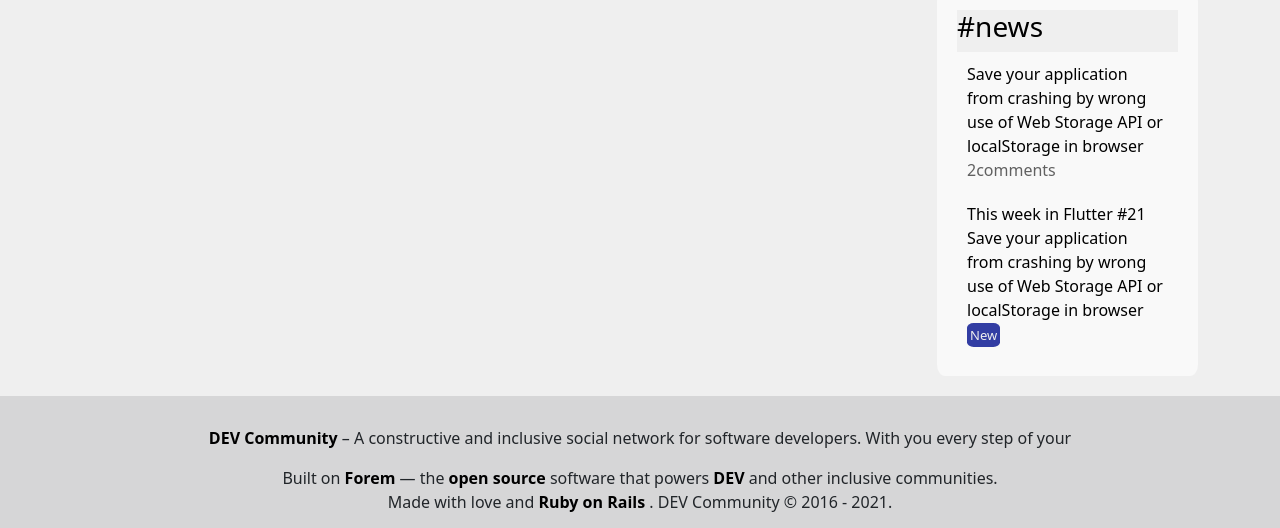
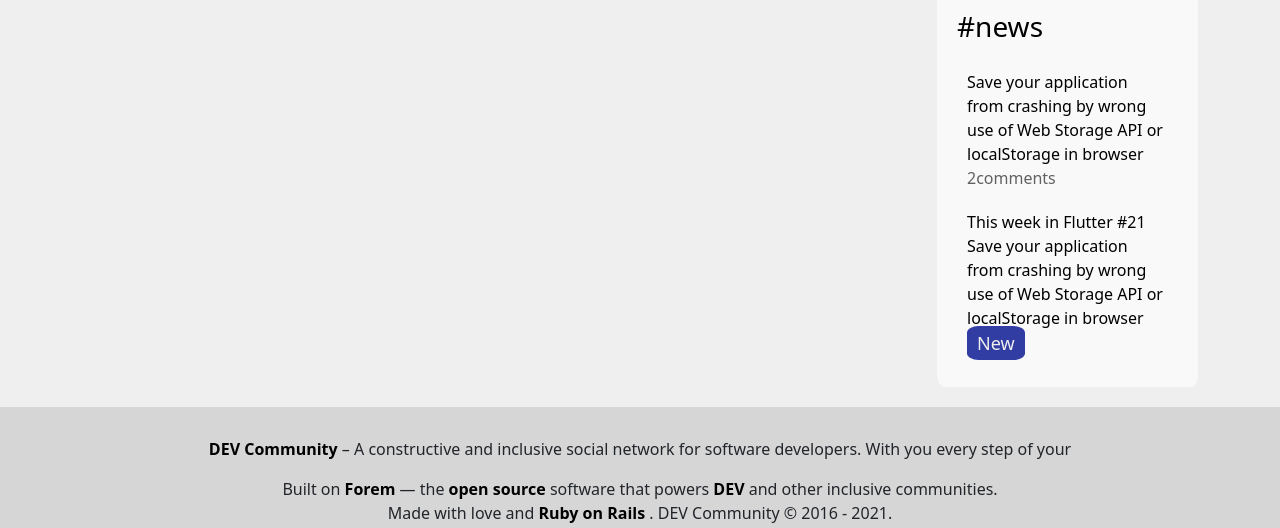
Before and after one commit to lacdev/desafio-frontend, a plain HTML site: page index.html in a window 1280 px wide. Shown: the part 1152-1680 px from the top of the page. Drawn offline with nearby package versions, Linux system fonts and the light colour scheme; no server answers.

Commit message:
fix background on right bar

```diff
--- a/index.html
+++ b/index.html
@@ -826,10 +826,12 @@
 
 
               </aside>
+
+
               <aside class="card-listings">
 
                         <header class="col-12 header-listings">
-                          <h3>Listings</h3>
+                          <h3 class="listings">Listings</h3>
                           <div class="link-card1">
                             <a href="/listings" class="link-card1"> See all</a>
                           </div>
--- a/scss/_rightbar.scss
+++ b/scss/_rightbar.scss
@@ -59,13 +59,18 @@ display:block;
 .news-style{
   color: black;
   text-decoration: none;
+  margin-bottom: 16px;
 }
 .boton-morado{
   background-color: $bannerBackground;
   color:$mainBackgroundColor;
   border-radius: 20%;
-  padding: 3px;
-  margin-top:5px;
-  font-size: 13px;
+  padding: 5px 10px;
+  margin-top: 5px;
+  font-size: 18px;
+  }
 }
-  }
+
+.header-listings {
+  background-color: transparent !important;
+}
```
Also changed, not shown: css/styles.css, 1 other file.
